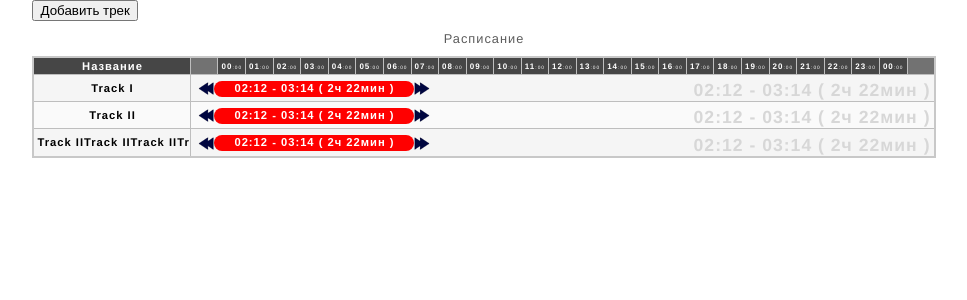
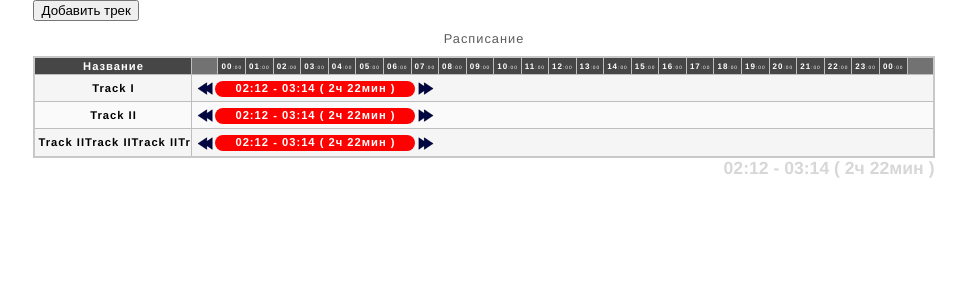
Before and after one commit to fishr-flash/track_sheduler, a React (Create React App) app: page / in a window 1280 px wide. Shown: the top 300 px of the page, without its empty margins (156-1123 px from the left). Built offline with nearby package versions, Linux system fonts and the light colour scheme.

Commit message:
put a hint about the time and duration of playback in a separate block

```diff
--- a/src/css/index.css
+++ b/src/css/index.css
@@ -93,9 +93,10 @@ th:first-child, td:first-child {
 }
 th:nth-child(2),
 th:nth-child(28){
-    width: 20px;
-    min-width: 20px;
+    width: 19px;
+    min-width: 19px;
     background-color: rgba(114,114,114,1.00);
+
 }
 
 span{
@@ -121,14 +122,14 @@ span{
     cursor: pointer;
     position: relative;
     z-index: 2;
-
+    overflow: hidden;
 }
 
 
 .arrow_left {
     display: inline-block;
     position: relative;
-    left: 2px;
+
     width: 20px;
     height: 16px;
     background-repeat: no-repeat;
@@ -141,7 +142,7 @@ span{
 .arrow_right {
     display: inline-block;
     position: relative;
-    left: -3px;
+
     width: 20px;
     height: 16px;
     background-repeat: no-repeat;
@@ -166,4 +167,5 @@ span{
     font-weight: bold;
     color: rgba(215,215,215,1.00);
     position: relative;
+
 }
--- /dev/null
+++ b/src/track_sheduler/OutInfoLayer.jsx
@@ -0,0 +1,10 @@
+import React from 'react';
+
+const OutInfoLayer = ()=>{
+
+    return(
+        <div className="out_info">02:12 - 03:14 ( 2ч 22мин )</div>
+    );
+};
+
+export default OutInfoLayer;
--- a/src/track_sheduler/TrackLine.jsx
+++ b/src/track_sheduler/TrackLine.jsx
@@ -6,7 +6,7 @@ const TrackLine = ( props )=>{
             , id } = props;
 
 
-    const styleLeft = 20;
+    const styleLeft = 10;
     const minimumLength = 10;
 
 
@@ -14,6 +14,7 @@ const TrackLine = ( props )=>{
         const arrow = e.target;
         arrow.onmousedown = null;
         arrow.ondragstart = ()=> false;
+
 
         const rectArrow = arrow.getBoundingClientRect();
         const shellTrackLine = arrow.parentNode;
@@ -40,6 +41,7 @@ const TrackLine = ( props )=>{
                 trackLine.style.width = ( ( rightEdge - nowLeft ) + styleLeft ) + 'px';
                 rightArrow.style.left = ( nowLeft ) + 'px';
 
+
             } else{
 
                 let nowWidth = e.clientX - trackLineRect.left - shiftX;
@@ -47,6 +49,7 @@ const TrackLine = ( props )=>{
                 if( nowWidth < minimumLength ) nowWidth = minimumLength;
                 else if( nowWidth > maxWidth ) nowWidth = maxWidth;
                 trackLine.style.width = nowWidth + 'px';
+
             }
 
 
@@ -121,8 +124,8 @@ const TrackLine = ( props )=>{
           <div className="arrow_right"
                onMouseDown={ onMouseDownArrow }
           > </div>
-          <div className="out_info">02:12 - 03:14 ( 2ч 22мин )</div>
       </div>
+
 
   );
 };
--- a/src/track_sheduler/TrackScheduler.jsx
+++ b/src/track_sheduler/TrackScheduler.jsx
@@ -1,6 +1,7 @@
 import React from 'react';
 import '../css/index.css';
 import Tracks from "./Tracks";
+import OutInfoLayer from "./OutInfoLayer";
 
 const TrackScheduler = ()=>{
     return(
@@ -45,6 +46,7 @@ const TrackScheduler = ()=>{
                         <Tracks />
                     </tbody>
                 </table>
+                <OutInfoLayer/>
             </section>
         </main>
     )
--- a/src/track_sheduler/Tracks.jsx
+++ b/src/track_sheduler/Tracks.jsx
@@ -13,6 +13,7 @@ const Tracks = ( { tracks })=> {
                     id={ i }
                     start_time={ v.start }
                     end_time={v.end } />
+
             </td>
         </tr>
 
```
